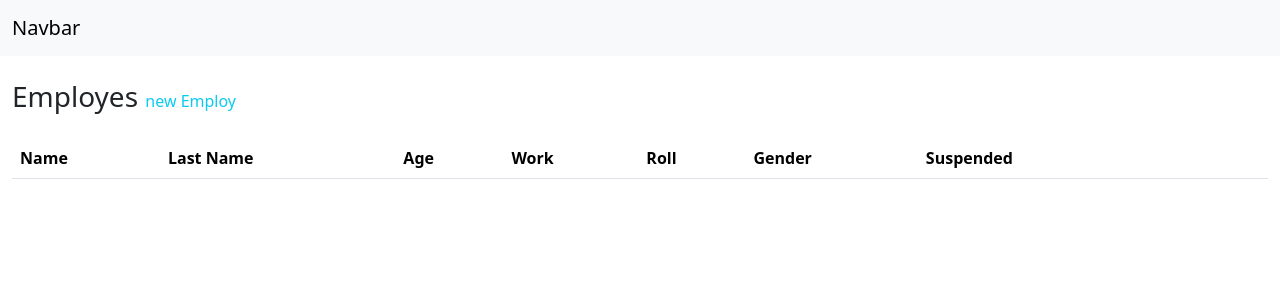
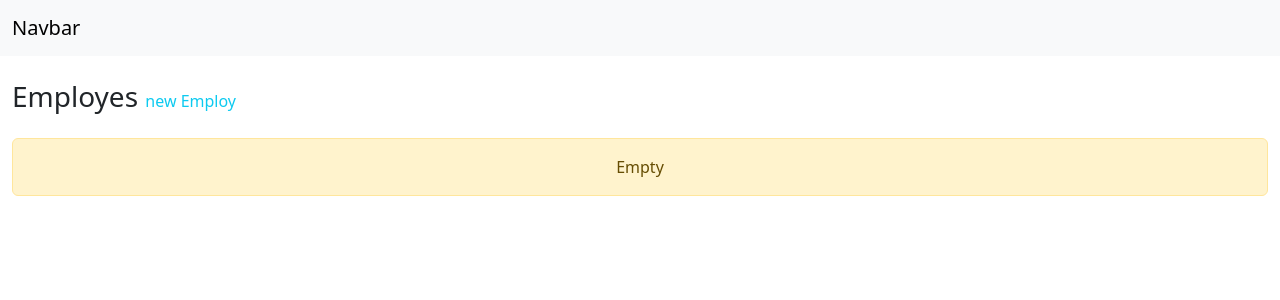
Before and after one commit to RolyDesign/scaffolding-Angular, an Angular app: page /employes in a window 1280 px wide. Shown: the top 300 px of the page. Built offline with nearby package versions, Linux system fonts and the light colour scheme.

Commit message:
class fit en encabesados de tabla

```diff
--- a/src/app/components/employe-list.component.html
+++ b/src/app/components/employe-list.component.html
@@ -1,5 +1,5 @@
 <ng-container *ngIf="listEmployes$ | async as listEmployes ">
-  <div class="container-fluid">
+  <div class="container-fluid" >
     <div class="py-4">
       <div class=" mb-4  p-0 d-flex justify-content-between  ">
         <div>
@@ -9,11 +9,12 @@
         </div>
       </div>
       <!-- *********************Content***************-->
-      <div class="table-responsive">
+      <div class="table-responsive"*ngIf="listEmployes.length !== 0; else alertEmpty">
         <table class="table table-striped">
           <thead>
             <tr>
-              <th *ngFor="let head of headsTable">{{head}}</th>
+              <th >{{headsTable.notFitColum}}</th>
+              <th class="fit pe-5" *ngFor="let head of headsTable.fitColum">{{head}}</th>
               <th></th>
               <th></th>
               <th></th>
@@ -45,3 +46,8 @@
     </div>
   </div>
 </ng-container>
+<ng-template #alertEmpty>
+  <div class="alert alert-warning text-center" role="alert">
+    Empty
+  </div>
+</ng-template>
--- a/src/app/components/employe-list.component.ts
+++ b/src/app/components/employe-list.component.ts
@@ -13,23 +13,18 @@ import { EmployService } from './employe.service';
 export class EmployeListComponent implements OnInit {
   title = 'Employes';
   listEmployes$!: Observable<EmployeModel[]>;
-  headsTable = [
-    'Name',
-    'Last Name',
-    'Age',
-    'Work',
-    'Roll',
-    'Gender',
-    'Suspended',
-  ];
+  headsTable = {
+    notFitColum: 'name',
+    fitColum: ['Last Name', 'Age', 'Work', 'Roll', 'Gender', 'Suspended'],
+  };
   fontIcons = FONT_ICONS;
-  mymodel = myModel
-  json!:string
+  mymodel = myModel;
+  json!: string;
   constructor(private employService: EmployService) {
     this.listEmployes$ = this.employService.getAll();
   }
   ngOnInit(): void {
-      this.json = JSON.stringify(this.mymodel,undefined, 2)
-      //document.write(this.json)
+    this.json = JSON.stringify(this.mymodel, undefined, 2);
+    //document.write(this.json)
   }
 }
```
